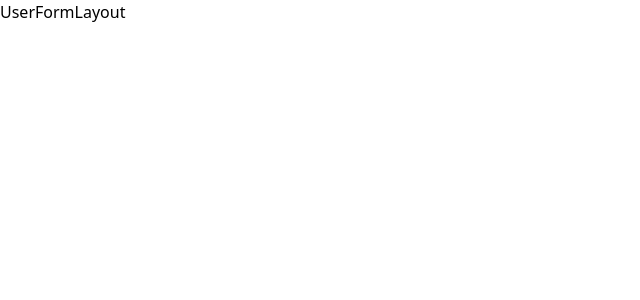
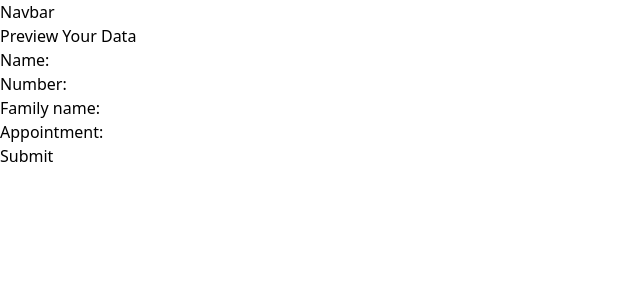
Before and after one commit to satishmahat/NID-College-Project-MERN, a React (Vite) app in the folder frontend/: page /enroll/user-form/preview in a window 1280 px wide. Shown: the top 300 px of the page, without its empty margins (0-640 px from the left). Built offline with nearby package versions, Linux system fonts and the light colour scheme; sample sign-in values are in the browser's storage.

Commit message:
skeleton for the multi step form submit

```diff
--- a/frontend/package.json
+++ b/frontend/package.json
@@ -13,6 +13,7 @@
     "@tailwindcss/vite": "^4.0.0",
     "react": "^18.3.1",
     "react-dom": "^18.3.1",
+    "react-hook-form": "^7.54.2",
     "react-icons": "^5.4.0",
     "react-router-dom": "^7.1.3",
     "tailwindcss": "^4.0.0"
--- /dev/null
+++ b/frontend/src/pages/userpage/ApplicatationData.jsx
@@ -0,0 +1,19 @@
+import React from 'react'
+import { useFormContext } from "react-hook-form";
+import { useNavigate , Link } from "react-router-dom";
+
+const ApplicatationData = () => {
+
+    const { register } = useFormContext();
+    const navigate = useNavigate();
+
+  return (
+    <div>
+      <h2>Step 1: Personal Information</h2>
+      <input {...register("a_name", { required: true })} placeholder="Name" />
+      <Link to={"/enroll/user-form/contact-detail"}>Next</Link>
+    </div>
+  )
+}
+
+export default ApplicatationData
--- /dev/null
+++ b/frontend/src/pages/userpage/Appointment.jsx
@@ -0,0 +1,20 @@
+import React from 'react'
+import { useFormContext } from "react-hook-form";
+import { useNavigate, Link } from "react-router-dom";
+
+const Appointment = () => {
+    const { register } = useFormContext();
+    const navigate = useNavigate();
+
+    return (
+      <div>
+        <h2>Step 4: Appointment</h2>
+        <input {...register("a_date", { required: true })} placeholder="Date" />
+
+        <Link to={"/enroll/user-form/preview"}>Next</Link>
+
+      </div>
+    );
+}
+
+export default Appointment
--- /dev/null
+++ b/frontend/src/pages/userpage/ContactDetail.jsx
@@ -0,0 +1,20 @@
+import React from 'react'
+import { useFormContext } from "react-hook-form";
+import { useNavigate , Link} from "react-router-dom";
+
+const ContactDetail = () => {
+    const { register } = useFormContext();
+    const navigate = useNavigate();
+
+    return (
+      <div>
+        <h2>Step 2: Contact Details</h2>
+        <input {...register("c_phone", { required: true })} placeholder="Phone No" />
+
+        <Link to={"/enroll/user-form/family-detail"}>Next</Link>
+
+      </div>
+    )
+}
+
+export default ContactDetail
--- /dev/null
+++ b/frontend/src/pages/userpage/FamilyDetail.jsx
@@ -0,0 +1,20 @@
+import React from 'react'
+import { useFormContext } from "react-hook-form";
+import { useNavigate , Link} from "react-router-dom";
+
+const FamilyDetail = () => {
+    const { register } = useFormContext();
+    const navigate = useNavigate();
+
+    return (
+      <div>
+        <h2>Step 3: Family Details</h2>
+        <input {...register("f_name", { required: true })} placeholder="Family Name" />
+
+      <Link to={"/enroll/user-form/appointment"}>Next</Link>
+
+      </div>
+    );
+}
+
+export default FamilyDetail
--- a/frontend/src/components/IndividualLogin.jsx
+++ b/frontend/src/pages/userpage/IndividualLogin.jsx
@@ -15,11 +15,14 @@ const IndividualLogin = () => {
     const numberPattern = /^(98|97)\d{8}$/;
 
     if (!numberPattern.test(loginNumber)) {
-      setError("Enter a valid 10-digit number starting with 98 or 97.");
+      setError("Enter a valid phone number.");
       return;
     }
 
     setError("");
+    const expirationTime = new Date().getTime() + 60 * 60 * 1000; // 1 hour in milliseconds
+    localStorage.setItem("isAuthenticated", "true");
+    localStorage.setItem("authExpiration", expirationTime.toString()); // Set expiration time
     navigate("/enroll/user-form");
 
   }
--- /dev/null
+++ b/frontend/src/pages/userpage/Preview.jsx
@@ -0,0 +1,24 @@
+import React from 'react'
+import { useFormContext } from "react-hook-form";
+
+const Preview = () => {
+    const { watch } = useFormContext();
+    const formData = watch(); // Get all form values
+
+    return (
+      <div>
+        <h2>Preview Your Data</h2>
+        <p>Name: {formData.a_name}</p>
+        <p>Number: {formData.c_phone}</p>
+        <p>Family name: {formData.f_name}</p>
+        <p>Appointment: {formData.a_date}</p>
+
+
+
+        <button type="submit">Submit</button>
+
+      </div>
+    )
+}
+
+export default Preview
--- a/frontend/src/pages/userpage/UserFormLayout.jsx
+++ b/frontend/src/pages/userpage/UserFormLayout.jsx
@@ -1,8 +1,31 @@
 import React from 'react'
 
+import { useForm, FormProvider } from "react-hook-form";
+import { Outlet, useNavigate } from "react-router-dom";
+
 const UserFormLayout = () => {
+
+  const methods = useForm(); // Initialize react-hook-form
+  const navigate = useNavigate();
+
+  const onSubmit = (data) => {
+    console.log(data); // Collect all form data
+  };
+
   return (
-    <div>UserFormLayout</div>
+    <div>
+    <header>
+      <h1>Navbar</h1>
+    </header>
+
+    <div>
+    <FormProvider {...methods}>
+      <form onSubmit={methods.handleSubmit(onSubmit)}>
+        <Outlet />
+      </form>
+    </FormProvider>
+    </div>
+    </div>
   )
 }
 
--- /dev/null
+++ b/frontend/src/routers/PrivateUserRoute.jsx
@@ -0,0 +1,19 @@
+import React from 'react'
+import { Navigate, Outlet } from 'react-router-dom'
+
+const PrivateUserRoute = ({children}) => {
+  const isAuthenticated = localStorage.getItem("isAuthenticated");
+  const authExpiration = localStorage.getItem("authExpiration");
+
+  // Check if the authentication has expired
+  if (!isAuthenticated || new Date().getTime() > parseInt(authExpiration)) {
+
+    localStorage.removeItem("isAuthenticated");
+    localStorage.removeItem("authExpiration");
+    return <Navigate to="/enroll/login" />;
+  }
+
+  return <>{children}</>; // User is authenticated and token is valid, render child routes
+};
+
+export default PrivateUserRoute;
```
Also changed, not shown: frontend/src/routers/router.jsx (+14 -8 lines), frontend/src/assets/nepal-flag.png (added), frontend/src/pages/adminpage/AdminLogin.jsx (renamed from frontend/src/components/AdminLogin.jsx), 1 other file (tests, documents, lock files or other folders).
